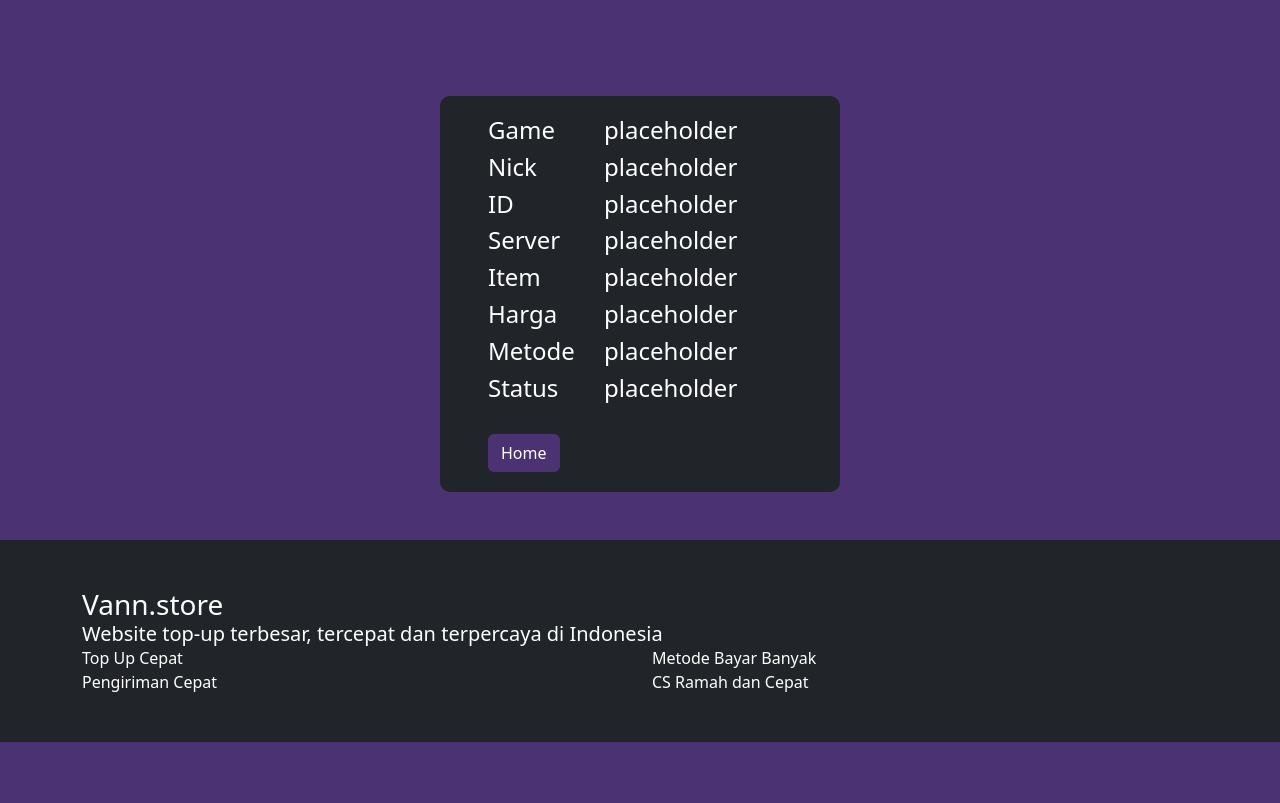
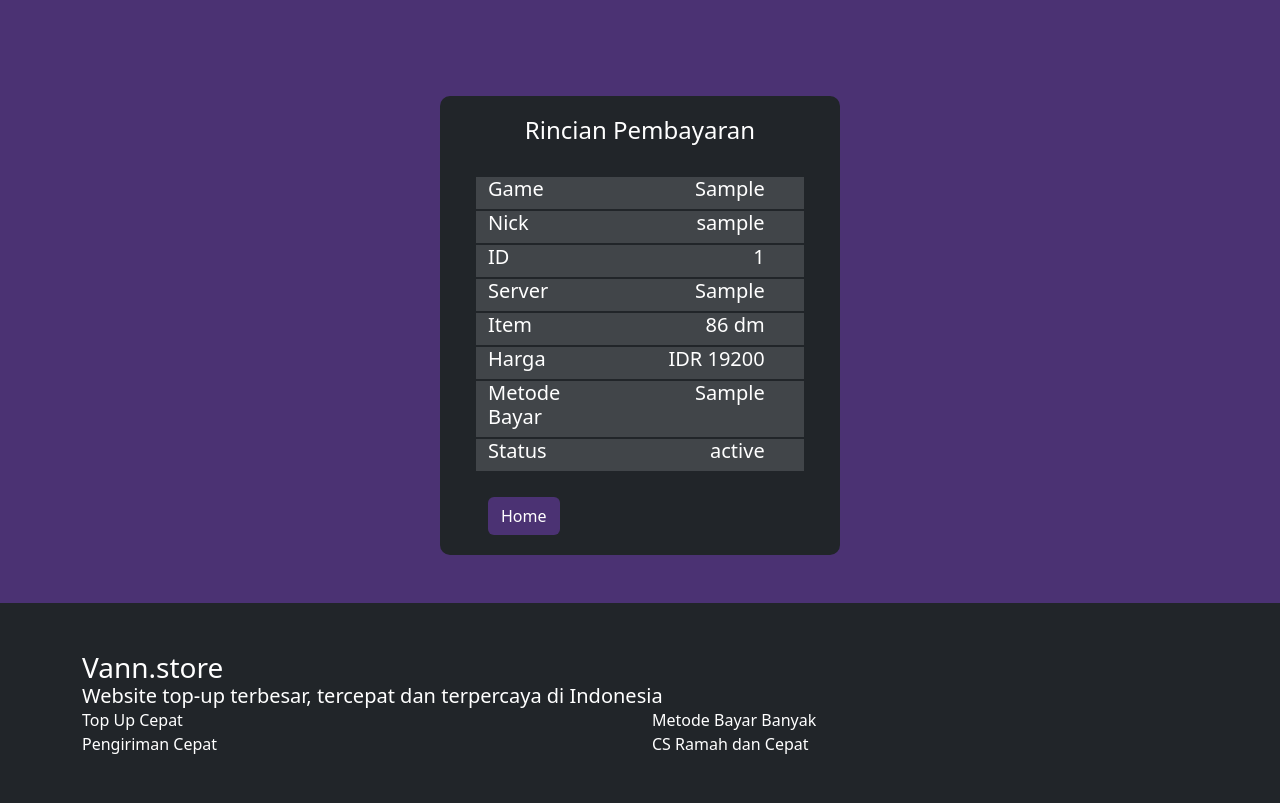
Before and after one commit to rafif03/RPL, a PHP site: page /tagihan.php?id=1 in a window 1280 px wide. Shown: the part 86-889 px from the top of the page. Before the commit the page ends 828 px from the top, so only its background shows below. Run offline with PHP 8.4, Linux system fonts and the light colour scheme; data comes from the database, SQL or seed files in the repository; both versions use the stored data as it was after the commit; tables that the repository leaves empty hold one stand-in row (values such as "Sample post").

Commit message:
Add files via upload

```diff
--- a/topup/tagihan.php
+++ b/topup/tagihan.php
@@ -1,3 +1,21 @@
+<?php
+    ob_start();
+    function query(){
+        $conn = mysqli_connect("localhost", "root","","topup");
+        $ID = $_GET["id"];
+        $rows = mysqli_query($conn, "SELECT * FROM game WHERE id = $ID");
+        return $rows;
+    }
+
+    $rows = mysqli_fetch_array(query());
+
+    $item = item($rows["IDItem"]);
+    function item($id){
+        $conn = mysqli_connect("localhost", "root","","topup");
+        $item = mysqli_fetch_array(mysqli_query($conn, "SELECT * FROM pesanan WHERE IDItem = $id"));
+        return $item;
+    }
+?>
 <!DOCTYPE html>
 <html lang="en">
     <head>
@@ -30,41 +48,43 @@
         <!-- Header-->
         <header class="bg-body py-5">
             <div class="container px-4 px-lg-5 my-5 edit-form">
-                <div class="row">
-                    <div class="col-4"><h4 class="text-white">Game</h4></div>
-                    <div class="col-6"><h4 class="text-white" style="text-align: right;">placeholder</h4></div>
+                <div class="row justify"><h4 class="text-white text-center">Rincian Pembayaran</h4></div>
+                <br>
+                <div class="row text">
+                    <div class="col-4"><h5 class="text-white">Game</h5></div>
+                    <div class="col-7"><h5 class="text-white" style="text-align: right;"><?= $rows["game"] ?></h5></div>
                 </div>
-                <div class="row">
-                    <div class="col-4"><h4 class="text-white">Nick</h4></div>
-                    <div class="col-6"><h4 class="text-white" style="text-align: right;">placeholder</h4></div>
+                <div class="row text">
+                    <div class="col-4"><h5 class="text-white">Nick</h5></div>
+                    <div class="col-7"><h5 class="text-white" style="text-align: right;"><?= $rows["Nick"] ?></h5></div>
                 </div>
-                <div class="row">
-                    <div class="col-4"><h4 class="text-white">ID</h4></div>
-                    <div class="col-6"><h4 class="text-white" style="text-align: right;">placeholder</h4></div>
+                <div class="row text">
+                    <div class="col-4"><h5 class="text-white">ID</h5></div>
+                    <div class="col-7"><h5 class="text-white" style="text-align: right;"><?= $rows["IDUser"] ?></h5></div>
                 </div>
-                <div class="row">
-                    <div class="col-4"><h4 class="text-white">Server</h4></div>
-                    <div class="col-6"><h4 class="text-white" style="text-align: right;">placeholder</h4></div>
+                <div class="row text">
+                    <div class="col-4"><h5 class="text-white">Server</h5></div>
+                    <div class="col-7"><h5 class="text-white" style="text-align: right;"><?= $rows["Server"] ?></h5></div>
                 </div>
-                <div class="row">
-                    <div class="col-4"><h4 class="text-white">Item</h4></div>
-                    <div class="col-6"><h4 class="text-white" style="text-align: right;">placeholder</h4></div>
+                <div class="row text">
+                    <div class="col-4"><h5 class="text-white">Item</h5></div>
+                    <div class="col-7"><h5 class="text-white" style="text-align: right;"><?= $item["Nama"] ?></h5></div>
                 </div>
-                <div class="row">
-                    <div class="col-4"><h4 class="text-white">Harga</h4></div>
-                    <div class="col-6"><h4 class="text-white" style="text-align: right;">placeholder</h4></div>
+                <div class="row text">
+                    <div class="col-4"><h5 class="text-white">Harga</h5></div>
+                    <div class="col-7"><h5 class="text-white" style="text-align: right;">IDR <?= $item["Harga"] ?></h5></div>
                 </div>
-                <div class="row">
-                    <div class="col-4"><h4 class="text-white">Metode</h4></div>
-                    <div class="col-6"><h4 class="text-white" style="text-align: right;">placeholder</h4></div>
+                <div class="row text">
+                    <div class="col-4"><h5 class="text-white">Metode Bayar</h5></div>
+                    <div class="col-7"><h5 class="text-white" style="text-align: right;"><?= $rows["metode"] ?></h5></div>
                 </div>
-                <div class="row">
-                    <div class="col-4"><h4 class="text-white">Status</h4></div>
-                    <div class="col-6"><h4 class="text-white" style="text-align: right;">placeholder</h4></div>
+                <div class="row text">
+                    <div class="col-4"><h5 class="text-white">Status</h5></div>
+                    <div class="col-7"><h5 class="text-white" style="text-align: right;"><?= $rows["Status"] ?></h5></div>
                 </div>
                 <br>
                 <div class="row">
-                    <a href="index.html"><button class="btn btn-login">Home</button></a>
+                    <a href="index.php"><button class="btn btn-login">Home</button></a>
                 </div>
             </div>
         </section>
```
Also changed, not shown: topup/admin.php (+13 -3 lines), topup/pesanan.php (+34 -2 lines), topup/topup.sql (added, +138 -0 lines), topup/ml.php (line endings or trailing spaces).
